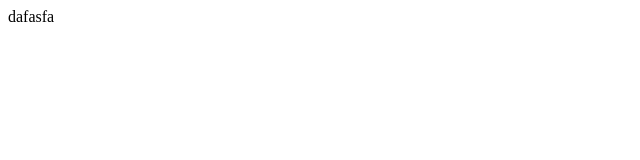
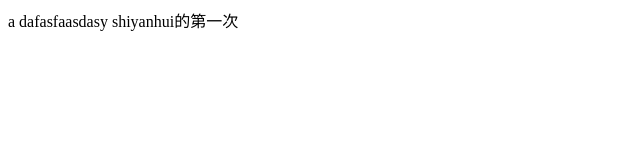
Before and after one commit to syh2321/text, a plain HTML site: page index.html in a window 1280 px wide. Shown: the whole page, without its empty margins (0-640 px from the left). Drawn offline with Linux system fonts and the light colour scheme.

Commit message:
修改文件

```diff
--- a/index.html
+++ b/index.html
@@ -4,7 +4,7 @@
 	<meta charset="UTF-8">
 	<title>Document</title>
 </head>
-<body>
-	dafasfa
+<body>a
+	dafasfaasdasy    shiyanhui的第一次
 </body>
 </html>
```
